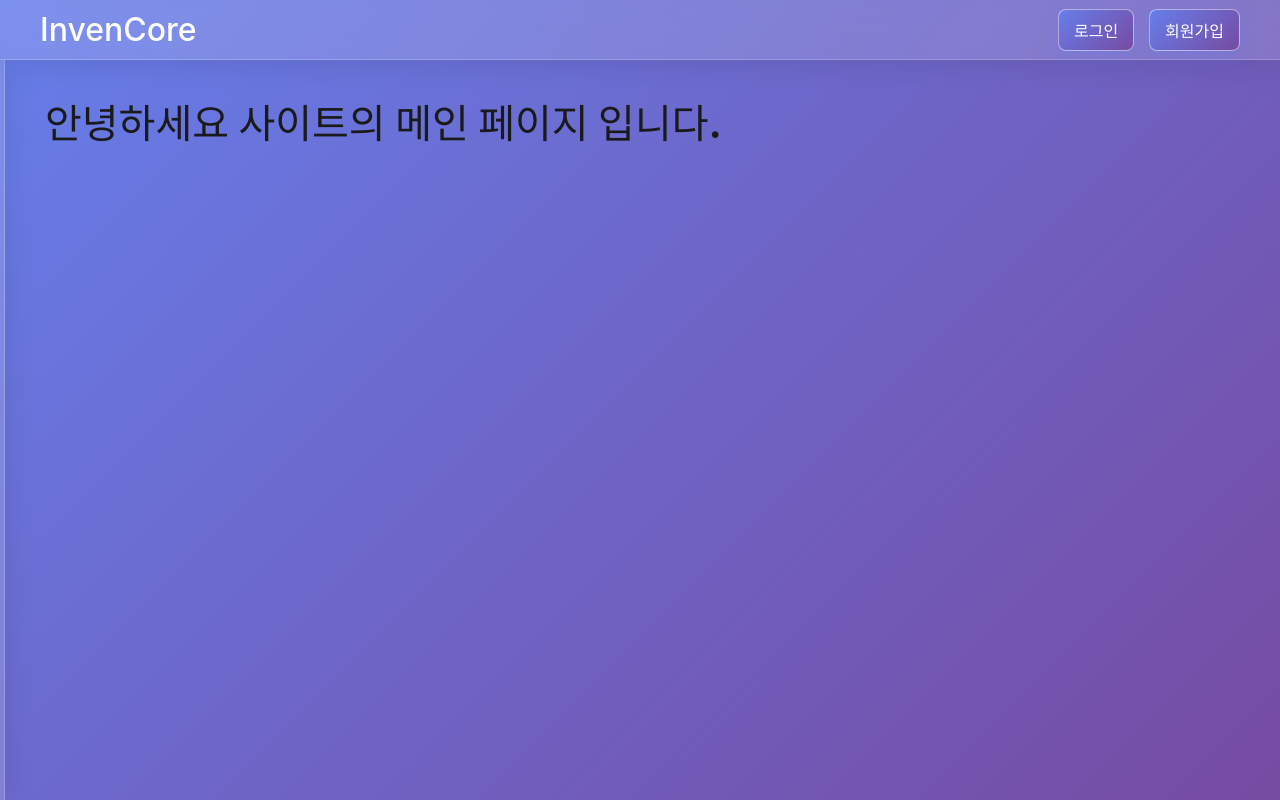
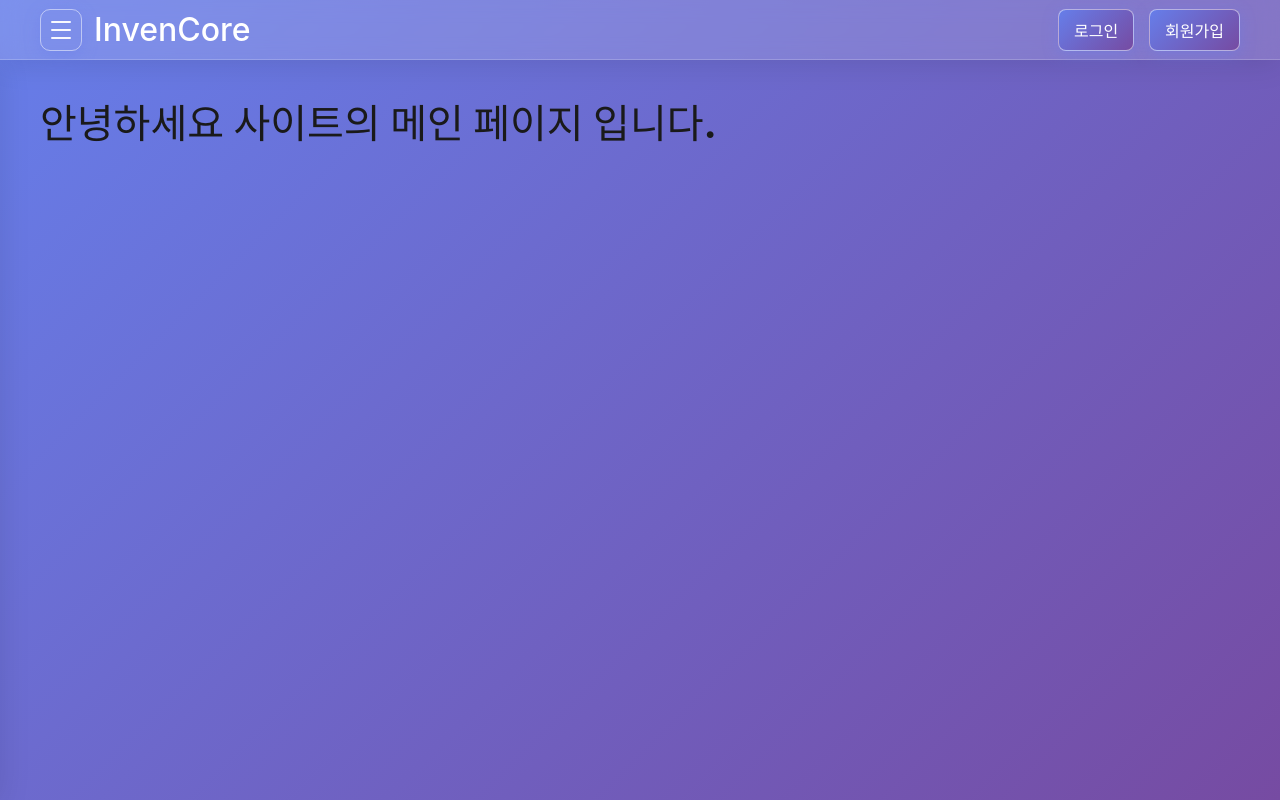
Before and after one commit to seulgae/InvenCore, a React (Vite) app in the folder frontend/: page / in a window 1280 px wide. Built offline with nearby package versions, Linux system fonts and the light colour scheme.

Commit message:
[260125]배포 설정, MainPage 구조 css 수정 완료.

```diff
--- a/frontend/src/pages/MainPage.jsx
+++ b/frontend/src/pages/MainPage.jsx
@@ -1,16 +1,16 @@
 import React, { useState, useEffect } from 'react';
-import { Link, useNavigate } from 'react-router-dom';
 import '../styles/MainPage.css';
 import LoginPage from './LoginPage';
 import JoinPage from './JoinPage';
-// import logo from '../assets/react.svg'; // 로고 이미지 임포트 제거
 
 function MainPage() {
     const [isLoggedIn, setIsLoggedIn] = useState(false);
     const [username, setUsername] = useState('');
     const [showLoginModal, setShowLoginModal] = useState(false);
     const [showJoinModal, setShowJoinModal] = useState(false);
-  const navigate = useNavigate();
+
+    // ✅ 사이드바 토글 상태
+    const [isSidebarOpen, setIsSidebarOpen] = useState(false);
 
     useEffect(() => {
         const accessToken = localStorage.getItem('accessToken');
@@ -21,6 +21,15 @@ function MainPage() {
             setUsername(storedUsername);
         }
     }, []);
+
+    // ✅ 사이드바 열려있을 때 스크롤 잠금(모바일 UX)
+    useEffect(() => {
+        if (isSidebarOpen) document.body.style.overflow = 'hidden';
+        else document.body.style.overflow = 'auto';
+        return () => {
+            document.body.style.overflow = 'auto';
+        };
+    }, [isSidebarOpen]);
 
     const handleLogout = () => {
         localStorage.removeItem('accessToken');
@@ -41,14 +50,33 @@ function MainPage() {
         setShowLoginModal(true);
     };
 
+    const toggleSidebar = () => setIsSidebarOpen((prev) => !prev);
+    const closeSidebar = () => setIsSidebarOpen(false);
+
     return (
         <div className="page-wrapper">
             <nav className="navbar">
+                <div className="navbar-left">
+                    {/* ✅ 햄버거 버튼 */}
+                    <button
+                        className="menu-button"
+                        onClick={toggleSidebar}
+                        aria-label="메뉴 열기"
+                        aria-expanded={isSidebarOpen}
+                    >
+                        {/* 아이콘은 CSS로 그릴거라 span 3개 */}
+                        <span />
+                        <span />
+                        <span />
+                    </button>
+
                     <div className="navbar-logo">
                         <a href="/">
                             <span>InvenCore</span>
                         </a>
                     </div>
+                </div>
+
                 <div className="navbar-auth">
                     {isLoggedIn ? (
                         <>
@@ -70,17 +98,26 @@ function MainPage() {
                 </div>
             </nav>
 
+            {/* ✅ 오버레이: 사이드바 열렸을 때만 표시, 클릭하면 닫힘 */}
+            <div
+                className={`sidebar-overlay ${isSidebarOpen ? 'open' : ''}`}
+                onClick={closeSidebar}
+                aria-hidden={!isSidebarOpen}
+            />
+
             <div className="main-page-container">
-        <div className="sidebar">
+                {/* ✅ sidebar: hover 제거하고 open 상태로 제어 */}
+                <aside className={`sidebar ${isSidebarOpen ? 'open' : ''}`}>
                     <ul>
-            <li><a href="#">SpringBoot</a></li>
-            <li><a href="#">Kafka</a></li>
-            <li><a href="#">RDBMS</a></li>
-            <li><a href="#">Java</a></li>
+                        <li><a href="#" onClick={closeSidebar}>SpringBoot</a></li>
+                        <li><a href="#" onClick={closeSidebar}>Kafka</a></li>
+                        <li><a href="#" onClick={closeSidebar}>RDBMS</a></li>
+                        <li><a href="#" onClick={closeSidebar}>Java</a></li>
                     </ul>
-        </div>
+                </aside>
 
-        <div className="main-content">
+                {/* ✅ main-content: 사이드바 열리면 밀리도록 클래스 */}
+                <div className={`main-content ${isSidebarOpen ? 'sidebar-open' : ''}`}>
                     <h1>안녕하세요 사이트의 메인 페이지 입니다.</h1>
                 </div>
             </div>
--- a/frontend/src/styles/MainPage.css
+++ b/frontend/src/styles/MainPage.css
@@ -12,37 +12,139 @@
     flex-grow: 1;
 }
 
+/* ✅ 내비게이션 바 */
+.navbar {
+    display: flex;
+    justify-content: space-between;
+    align-items: center;
+    background-color: rgba(255, 255, 255, 0.15);
+    backdrop-filter: blur(10px);
+    border-bottom: 1px solid rgba(255, 255, 255, 0.2);
+    padding: 10px 40px;
+    height: 60px;
+    width: 100%;
+    box-shadow: 0 4px 30px rgba(0, 0, 0, 0.1);
+    z-index: 101;
+    position: relative;
+}
+
+/* ✅ 왼쪽: 햄버거 + 로고 */
+.navbar-left {
+    display: flex;
+    align-items: center;
+    gap: 12px;
+}
+
+.navbar-logo {
+    display: flex;
+    align-items: center;
+    gap: 5px;
+    color: white;
+    font-size: 2rem;
+    font-weight: bold;
+}
+
+.navbar-logo span {
+    color: white;
+}
+
+/* ✅ 햄버거 버튼 */
+.menu-button {
+    width: 42px;
+    height: 42px;
+    border-radius: 10px;
+    background: transparent;
+    border: 1px solid rgba(255, 255, 255, 0.5);
+    cursor: pointer;
+    display: flex;
+    flex-direction: column;
+    justify-content: center;
+    gap: 6px;
+    padding: 10px;
+    transition: background-color 0.2s ease;
+}
+
+.menu-button:hover {
+    background-color: rgba(255, 255, 255, 0.15);
+}
+
+/* 햄버거 줄 3개 */
+.menu-button span {
+    display: block;
+    height: 2px;
+    width: 100%;
+    background: rgba(255, 255, 255, 0.95);
+    border-radius: 2px;
+}
+
+.navbar-auth {
+    display: flex;
+    align-items: center;
+    gap: 15px;
+}
+
+.navbar-welcome {
+    color: white;
+    font-weight: 500;
+}
+
+.nav-button {
+    text-decoration: none;
+    color: #fff;
+    background-color: transparent;
+    padding: 8px 15px;
+    border-radius: 8px;
+    font-weight: 600;
+    border: 1px solid rgba(255, 255, 255, 0.5);
+    cursor: pointer;
+    transition: background-color 0.3s ease;
+}
+
+.nav-button:hover {
+    background-color: rgba(255, 255, 255, 0.2);
+}
+
+/* ✅ 오버레이 */
+.sidebar-overlay {
+    position: fixed;
+    top: 60px;               /* navbar 아래부터 */
+    left: 0;
+    right: 0;
+    bottom: 0;
+    background: rgba(0,0,0,0.35);
+    opacity: 0;
+    pointer-events: none;
+    transition: opacity 0.2s ease;
+    z-index: 99;
+}
+
+.sidebar-overlay.open {
+    opacity: 1;
+    pointer-events: auto;
+}
+
+/* ✅ 사이드바: hover 제거, open 클래스에 의해 이동 */
 .sidebar {
-  width: 300px; /* 너비 증가 */
-  background-color: rgba(255, 255, 255, 0.15); /* 글래스모피즘 배경 */
-  backdrop-filter: blur(10px); /* 블러 효과 */
-  border-right: 1px solid rgba(255, 255, 255, 0.2); /* 테두리 */
+    width: 300px;
+    background-color: rgba(255, 255, 255, 0.15);
+    backdrop-filter: blur(10px);
+    border-right: 1px solid rgba(255, 255, 255, 0.2);
     padding: 20px;
     box-shadow: 0 4px 30px rgba(0, 0, 0, 0.1);
-  display: flex;
-  flex-direction: column;
-  align-items: flex-start;
-  gap: 10px;
+
     position: fixed;
     top: 60px;
-  left: -295px; /* 너비 증가에 맞춰 초기 위치 조정 (300px - 5px) */
+    left: 0;
     height: calc(100vh - 60px);
     z-index: 100;
-  transition: left 0.3s ease-out;
+
+    /* ✅ 기본은 숨김 */
+    transform: translateX(-100%);
+    transition: transform 0.25s ease-out;
 }
 
-.sidebar:hover {
-  left: 0;
-}
-
-.sidebar:hover ~ .main-content {
-  margin-left: 300px; /* 사이드바 너비 증가에 맞춰 밀어내기 조정 */
-}
-
-.sidebar h3 {
-  color: #2c3e50; /* 어두운 텍스트 색상 */
-  margin-top: 0;
-  margin-bottom: 15px;
+.sidebar.open {
+    transform: translateX(0);
 }
 
 .sidebar ul {
@@ -57,89 +159,35 @@
 
 .sidebar a {
     text-decoration: none;
-  color: #2c3e50; /* 어두운 텍스트 색상 */
+    color: #2c3e50;
     display: block;
-  padding: 5px 10px;
-  font-weight: 500;
-  font-size: 1.3rem; /* 글씨 크기 더 키움 */
-  transition: color 0.2s ease;
-  border-radius: 5px;
+    padding: 8px 10px;
+    font-weight: 600;
+    font-size: 1.2rem;
+    transition: color 0.2s ease, background-color 0.2s ease;
+    border-radius: 8px;
 }
 
 .sidebar a:hover {
-  color: #667eea; /* 테마 색상으로 강조 */
+    color: #667eea;
+    background-color: rgba(255, 255, 255, 0.25);
 }
 
+/* ✅ 메인 컨텐츠 */
 .main-content {
     flex-grow: 1;
     padding: 40px;
-  margin-left: 5px;
-  transition: margin-left 0.3s ease-out;
+    margin-left: 0; /* hover 밀기 제거 */
+    transition: margin-left 0.25s ease-out;
     color: white;
 }
 
-/* 내비게이션 바 스타일 */
-.navbar {
-  display: flex;
-  justify-content: space-between; /* 로고와 버튼 그룹을 양 끝으로 정렬 */
-  align-items: center;
-  background-color: rgba(255, 255, 255, 0.15); /* 글래스모피즘 배경 */
-  backdrop-filter: blur(10px); /* 블러 효과 */
-  border-bottom: 1px solid rgba(255, 255, 255, 0.2); /* 테두리 */
-  padding: 10px 40px;
-  height: 60px;
-  width: 100%;
-  box-shadow: 0 4px 30px rgba(0, 0, 0, 0.1);
-  z-index: 101;
+/* ✅ 데스크탑에서 사이드바 열리면 컨텐츠를 밀어내기 */
+.main-content.sidebar-open {
+    margin-left: 300px;
 }
 
-.navbar-logo {
-  display: flex;
-  align-items: center;
-  gap: 5px; /* 간격 축소 */
-  color: white;
-  font-size: 2rem; /* 글씨 크기 더 키움 */
-  font-weight: bold;
-}
-.navbar-logo span{
-    color: white;
-}
-
-.navbar-logo img {
-  height: 50px; /* 로고 이미지 크기 더 키움 */
-  width: auto;
-}
-
-.navbar-auth {
-  display: flex;
-  align-items: center;
-  gap: 15px; /* 버튼들 사이 간격 */
-}
-
-/* 새로 추가될 환영 메시지 스타일 */
-.navbar-welcome {
-  color: white;
-  font-weight: 500;
-  /* margin-right 속성 제거 */
-}
-
-.nav-button {
-  text-decoration: none;
-  color: #fff;
-  background-color: transparent;
-  padding: 8px 15px;
-  border-radius: 8px;
-  font-weight: 600;
-  border: 1px solid rgba(255, 255, 255, 0.5); /* 테두리 색상 조정 */
-  cursor: pointer;
-  transition: background-color 0.3s ease;
-}
-
-.nav-button:hover {
-  background-color: rgba(255, 255, 255, 0.2);
-}
-
-/* 모바일 반응형 */
+/* ✅ 모바일 반응형 */
 @media (max-width: 768px) {
     .navbar {
         padding: 5px 15px;
@@ -148,11 +196,13 @@
 
     .navbar-logo {
         font-size: 1.5rem;
-    gap: 5px;
     }
 
-  .navbar-logo img {
-    height: 35px;
+    .menu-button {
+        width: 38px;
+        height: 38px;
+        padding: 9px;
+        border-radius: 10px;
     }
 
     .navbar-auth {
@@ -169,37 +219,26 @@
     }
 
     .sidebar {
-    width: 200px; /* 모바일 사이드바 너비 */
-    left: -195px; /* 5px만 보이도록 조정 */
-    top: 50px; /* 헤더 높이에 맞춰 조정 */
-    height: calc(100vh - 50px); /* 헤더를 제외한 높이 */
+        width: 240px;
+        top: 50px;
+        height: calc(100vh - 50px);
         padding: 15px;
     }
 
-  .sidebar:hover ~ .main-content {
-    margin-left: 200px; /* 사이드바 너비만큼 밀어내기 */
+    .sidebar-overlay {
+        top: 50px;
     }
 
-  .sidebar h3 {
-    font-size: 1.1rem;
-    margin-bottom: 10px;
-  }
-
-  .sidebar a {
-    font-size: 1rem;
-    padding: 4px 8px;
+    /* ✅ 모바일은 컨텐츠 밀지 말고(공간 좁으니) 오버레이 방식 유지 */
+    .main-content.sidebar-open {
+        margin-left: 0;
     }
 
     .main-content {
         padding: 20px;
-    margin-left: 5px; /* 사이드바 트리거 영역만큼 여백 유지 */
     }
 
     .main-content h1 {
         font-size: 1.8rem;
     }
-
-  .main-content p {
-    font-size: 0.9rem;
 }
-}
```
Lines whose indentation alone changed are shown as unchanged.
